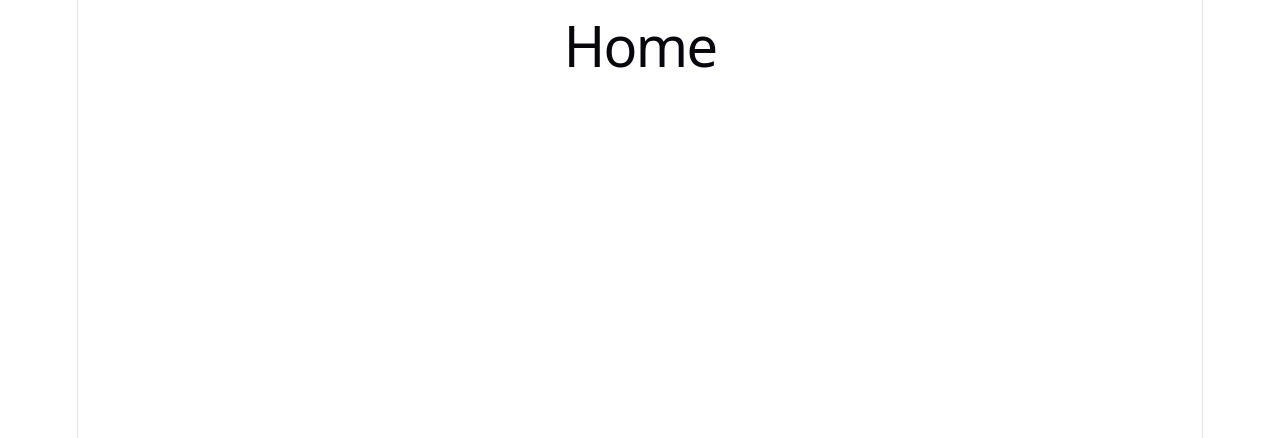
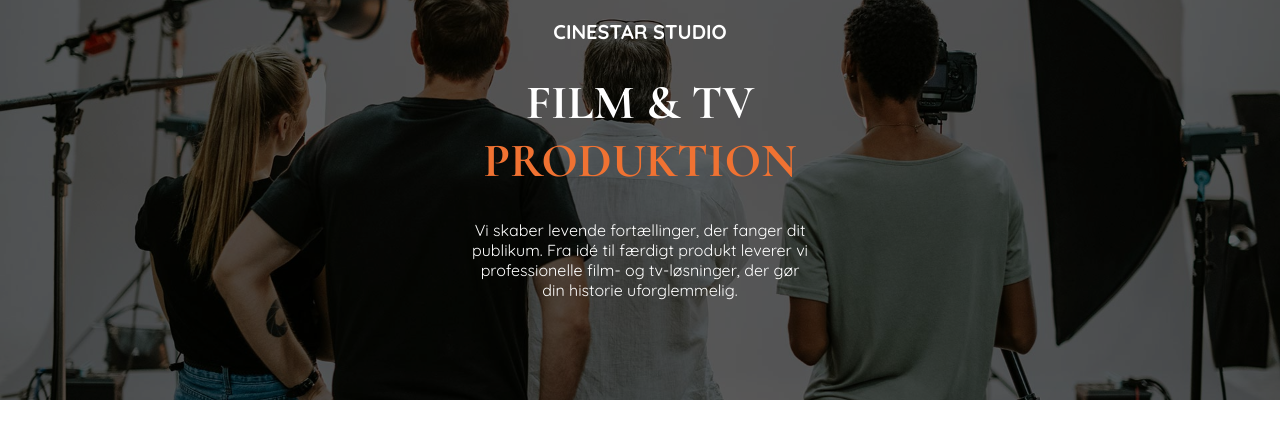
Before and after one commit to annajensen1804/cinestar_frontend, a React (Vite) app: page / in a window 1280 px wide. Shown: the top 438 px of the page. Built offline with nearby package versions, Linux system fonts and the light colour scheme.

Commit message:
Add Header

```diff
--- /dev/null
+++ b/src/components/header/Header.jsx
@@ -0,0 +1,26 @@
+import styles from "./header.module.css";
+import headerImg from "../../assets/studio.jpg";
+
+const Header = ({ brandName, title, description, isMainPage = false }) => {
+  return (
+    <article className={styles.header}>
+      <img src={headerImg} alt="Cinestar" className={styles.headerImg} />
+      <div className={styles.overlay}></div>
+      <div className={styles.content}>
+        {brandName && <p className={styles.brandName}>{brandName}</p>}
+        <h1 className={styles.title}>
+          {isMainPage ? (
+            <>
+              FILM & TV <span className={styles.orange}>PRODUKTION</span>
+            </>
+          ) : (
+            title
+          )}
+        </h1>
+        {description && <p className={styles.description}>{description}</p>}
+      </div>
+    </article>
+  );
+};
+
+export default Header;
--- /dev/null
+++ b/src/components/header/header.module.css
@@ -0,0 +1,58 @@
+.header {
+    width: 100vw;
+    height: 50vh;
+    position: relative;
+}
+.content {
+    position: absolute;
+    left: 50%;
+    transform: translateX(-50%);
+    bottom: 100px;
+    display: flex;
+    flex-direction: column;
+    align-items: center;
+    gap: 30px;
+    max-width: 340px;
+     @media(min-width: 1440px) {
+           max-width: 600px;
+    }
+}
+
+.headerImg {
+  width: 100%;
+  height: 100%;
+  object-fit: cover;
+  position: relative;
+}
+
+.brandName {
+  color: #fff;
+  font-weight: 700;
+  font-style: bold;
+  font-size: 20px;
+}
+
+.title {
+  color: white;
+  font-weight: 700;
+  font-style: bold;
+  font-size: 48px;
+    text-align: center;
+}
+
+.orange {
+    color: #F07232;
+}
+
+.description {
+    text-align: center;
+}
+
+.overlay {
+    position: absolute;
+    top: 0;
+    left: 0;
+    width: 100%;
+    height: 100%;
+    background-color: rgba(0, 0, 0, 0.6);
+}
--- a/src/index.css
+++ b/src/index.css
@@ -1,111 +1,51 @@
-:root {
-  --text: #6b6375;
-  --text-h: #08060d;
-  --bg: #fff;
-  --border: #e5e4e7;
-  --code-bg: #f4f3ec;
-  --accent: #aa3bff;
-  --accent-bg: rgba(170, 59, 255, 0.1);
-  --accent-border: rgba(170, 59, 255, 0.5);
-  --social-bg: rgba(244, 243, 236, 0.5);
-  --shadow:
-    rgba(0, 0, 0, 0.1) 0 10px 15px -3px, rgba(0, 0, 0, 0.05) 0 4px 6px -2px;
+@import url('https://fonts.googleapis.com/css2?family=Cormorant:ital,wght@0,300..700;1,300..700&family=Quicksand:wght@300..700&display=swap');
 
-  --sans: system-ui, 'Segoe UI', Roboto, sans-serif;
-  --heading: system-ui, 'Segoe UI', Roboto, sans-serif;
-  --mono: ui-monospace, Consolas, monospace;
-
-  font: 18px/145% var(--sans);
-  letter-spacing: 0.18px;
-  color-scheme: light dark;
-  color: var(--text);
-  background: var(--bg);
-  font-synthesis: none;
-  text-rendering: optimizeLegibility;
-  -webkit-font-smoothing: antialiased;
-  -moz-osx-font-smoothing: grayscale;
-
-  @media (max-width: 1024px) {
-    font-size: 16px;
-  }
-}
-
-@media (prefers-color-scheme: dark) {
-  :root {
-    --text: #9ca3af;
-    --text-h: #f3f4f6;
-    --bg: #16171d;
-    --border: #2e303a;
-    --code-bg: #1f2028;
-    --accent: #c084fc;
-    --accent-bg: rgba(192, 132, 252, 0.15);
-    --accent-border: rgba(192, 132, 252, 0.5);
-    --social-bg: rgba(47, 48, 58, 0.5);
-    --shadow:
-      rgba(0, 0, 0, 0.4) 0 10px 15px -3px, rgba(0, 0, 0, 0.25) 0 4px 6px -2px;
-  }
-
-  #social .button-icon {
-    filter: invert(1) brightness(2);
-  }
-}
-
-body {
+* {
   margin: 0;
-}
-
-#root {
-  width: 1126px;
-  max-width: 100%;
-  margin: 0 auto;
-  text-align: center;
-  border-inline: 1px solid var(--border);
-  min-height: 100svh;
-  display: flex;
-  flex-direction: column;
+  padding: 0;
   box-sizing: border-box;
 }
 
-h1,
-h2 {
-  font-family: var(--heading);
-  font-weight: 500;
-  color: var(--text-h);
+html,
+body {
+  height: 100%;
+  overflow-x: hidden;
 }
 
-h1 {
-  font-size: 56px;
-  letter-spacing: -1.68px;
-  margin: 32px 0;
-  @media (max-width: 1024px) {
-    font-size: 36px;
-    margin: 20px 0;
-  }
-}
-h2 {
-  font-size: 24px;
-  line-height: 118%;
-  letter-spacing: -0.24px;
-  margin: 0 0 8px;
-  @media (max-width: 1024px) {
-    font-size: 20px;
-  }
-}
-p {
-  margin: 0;
+.app {
+  display: flex;
+  flex-direction: column;
+  min-height: 100vh;
+  width: 100%;
 }
 
-code,
-.counter {
-  font-family: var(--mono);
-  display: inline-flex;
-  border-radius: 4px;
-  color: var(--text-h);
+.main {
+  flex: 1;
+  display: flex;
 }
 
-code {
-  font-size: 15px;
-  line-height: 135%;
-  padding: 4px 8px;
-  background: var(--code-bg);
+h1, h2, h3, h4, h5 {
+  font-family: "Cormorant", serif;
 }
+
+.kicker {
+  color: #F07232;
+  font-weight: 700;
+  font-style: bold;
+  font-size: 20px;
+    @media(min-width: 1440px) {
+      font-size: 40px;
+    }
+}
+
+.title {
+  color: white;
+  font-weight: 700;
+  font-style: bold;
+  font-size: 48px;
+}
+
+p {
+  font-family: "Quicksand", sans-serif;
+  color: white;
+}
--- a/src/main.jsx
+++ b/src/main.jsx
@@ -1,6 +1,6 @@
 import { StrictMode } from 'react'
 import { createRoot } from 'react-dom/client'
-import './index.css'
+import './index.css';
 import { RouterProvider } from "react-router-dom";
 import routes from "./Routes";
 
--- a/src/pages/Home.jsx
+++ b/src/pages/Home.jsx
@@ -1,7 +1,16 @@
+import Header from "../components/header/Header";
+
 const Home = () => {
-    return(
-        <h1>Home</h1>
-    )
+    return (
+      <section>
+        <Header
+          isMainPage={true}
+          brandName="CINESTAR STUDIO"
+          title="FILM & TV PRODUKTION"
+          description="Vi skaber levende fortællinger, der fanger dit publikum. Fra idé til færdigt produkt leverer vi professionelle film- og tv-løsninger, der gør din historie uforglemmelig."
+        />
+      </section>
+    );
 }
 
 export default Home;
```
